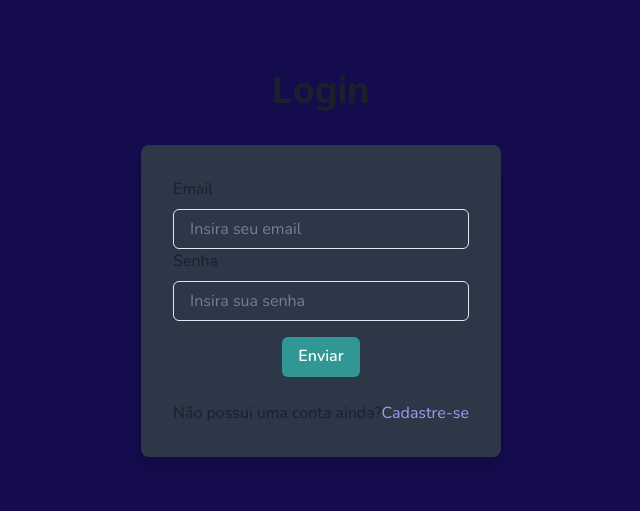
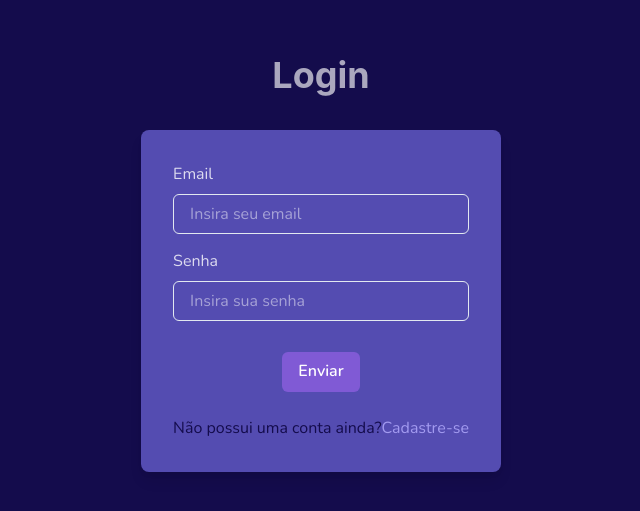
Before and after one commit to esterfrazao/my-little-company, a React (Create React App) app: page / in a window 1280 px wide. Shown: the part 137-648 px from the top of the page, without its empty margins (319-959 px from the left). Built offline with nearby package versions, Linux system fonts and the light colour scheme.

Commit message:
feat(style): adjusts contrasts

```diff
--- a/src/components/Form/index.jsx
+++ b/src/components/Form/index.jsx
@@ -5,10 +5,10 @@ import {
   FormErrorMessage,
   FormLabel,
   FormControl,
-  Input,
   Button,
   Flex,
 } from "@chakra-ui/react";
+import { CustomInput } from "./styles";
 
 const Form = ({ schema, fields, callback }) => {
   const {
@@ -26,9 +26,11 @@ const Form = ({ schema, fields, callback }) => {
   return (
     <form onSubmit={handleSubmit(onSubmit)}>
       {fields?.map((input, i) => (
-        <FormControl key={i} isInvalid={errors[input.name]}>
-          <FormLabel htmlFor="name">{input.title}</FormLabel>
-          <Input
+        <FormControl key={i} marginBottom="15px" isInvalid={errors[input.name]}>
+          <FormLabel color="whiteAlpha.800" htmlFor="name">
+            {input.title}
+          </FormLabel>
+          <CustomInput
             type={input.type}
             id={input.id}
             placeholder={input.placeholder}
@@ -40,7 +42,7 @@ const Form = ({ schema, fields, callback }) => {
       <Flex justify="center">
         <Button
           mt={4}
-          colorScheme="teal"
+          colorScheme="purple"
           isLoading={isSubmitting}
           type="submit"
         >
--- /dev/null
+++ b/src/components/Form/styles.js
@@ -0,0 +1,10 @@
+import { Input } from "@chakra-ui/react";
+import style from "styled-components";
+
+export const CustomInput = style(Input)`
+    color: var(--dark-blue);
+
+    ::placeholder {
+       color: var(--chakra-colors-whiteAlpha-600);
+    }
+`;
--- a/src/pages/Login/index.jsx
+++ b/src/pages/Login/index.jsx
@@ -36,13 +36,13 @@ const Login = ({ authenticated }) => {
       bg="var(--dark-blue)"
     >
       <Stack spacing={8} mx={"auto"} maxW={"lg"} py={12} px={6}>
-        <Heading fontSize={"4xl"} textAlign={"center"}>
+        <Heading color="whiteAlpha.700" fontSize={"4xl"} textAlign={"center"}>
           Login
         </Heading>
-        <Box rounded={"lg"} bg="gray.700" boxShadow={"lg"} p={8}>
+        <Box rounded={"lg"} bg="var(--medium-blue3)" boxShadow={"lg"} p={8}>
           <Form schema={loginSchema} fields={fields} callback={login} />
           <Stack pt={6}>
-            <Text align={"center"}>
+            <Text color="var(--dark-blue)" align={"center"}>
               Não possui uma conta ainda?
               <span style={{ color: "var(--light-blue)" }}>
                 <Link to="/register">Cadastre-se</Link>
```
Also changed, not shown: src/logo.svg (added).
